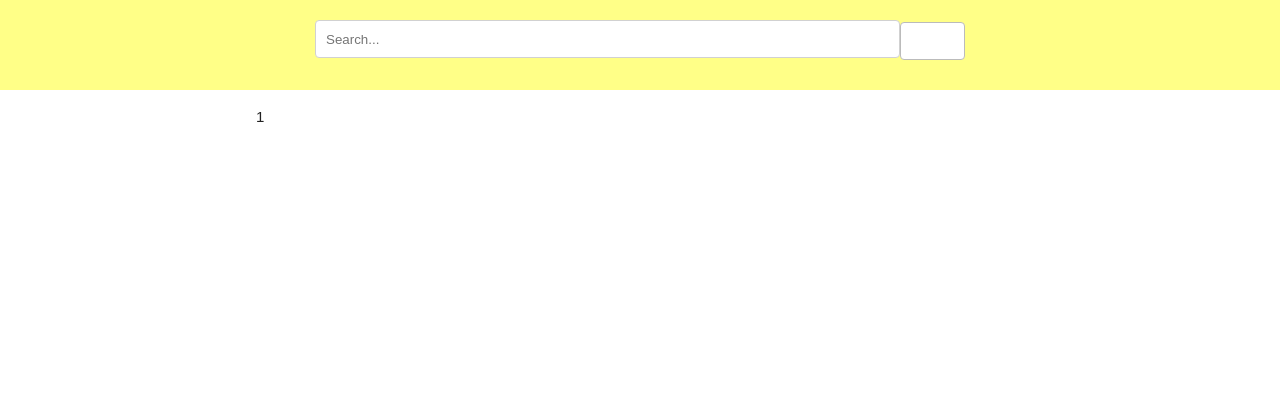
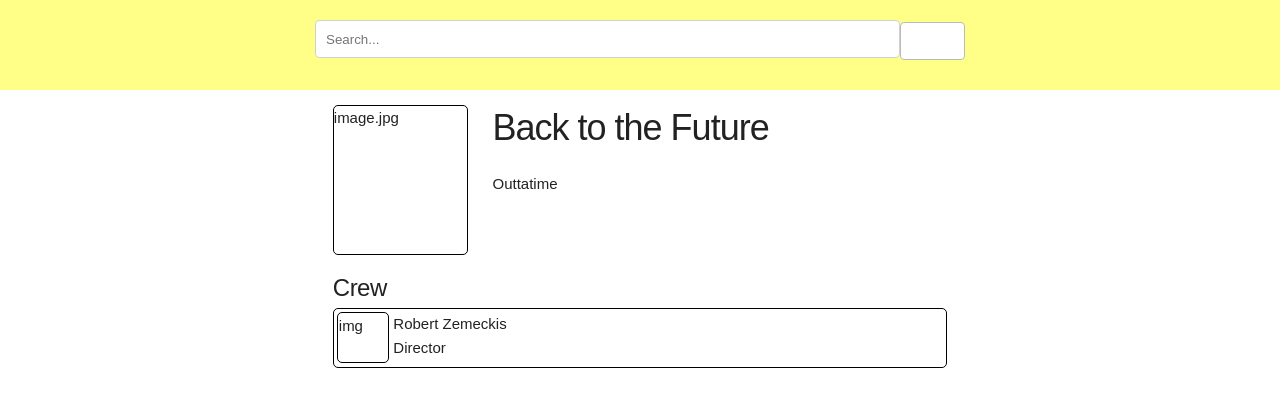
Before and after one commit to tandracek/BMS, a React (Create React App) app: page /title/1 in a window 1280 px wide. Shown: the top 406 px of the page. Built offline with nearby package versions, Linux system fonts and the light colour scheme; a web font is replaced by a local one.

Commit message:
Begun to add title page

```diff
--- a/public/index.html
+++ b/public/index.html
@@ -9,7 +9,7 @@
       homescreen on Android. See https://developers.google.com/web/fundamentals/engage-and-retain/web-app-manifest/
     -->
     <link rel="manifest" href="%PUBLIC_URL%/manifest.json">
-    <link rel="shortcut icon" href="%PUBLIC_URL%/favicon.ico">
+    <!--<link rel="shortcut icon" href="%PUBLIC_URL%/favicon.ico">-->
     <!--
       Notice the use of %PUBLIC_URL% in the tags above.
       It will be replaced with the URL of the `public` folder during the build.
@@ -19,7 +19,7 @@
       work correctly both with client-side routing and a non-root public URL.
       Learn how to configure a non-root public URL by running `npm run build`.
     -->
-    <title>Better Movie Database</title>
+    <title>Quick Movie Database</title>
   </head>
   <body>
     <noscript>
--- a/src/App.css
+++ b/src/App.css
@@ -21,18 +21,3 @@
         width: 60%;
     }
 }
-
-.loading-overlay {
-  position: absolute;
-  width: 100%;
-  height: 100%;
-  background: #ffff87;
-  opacity: 0.4;
-  overflow: auto;
-}
-
-.loading-icon {
-  top: 25%;
-  margin: 0 auto;
-  margin-top: 25px;
-}
--- a/src/App.js
+++ b/src/App.js
@@ -32,17 +32,23 @@
       });
     });*/
   }
+  handleSearchRoute = (search) => {
+    this.props.history.push(`/search?${search}`);
+  }
+  handleTitleRoute = (title) => {
+    this.props.history.push(`/title/${title}`);
+  }
   render() {
     return (
       <div className="App">
         <div className="App-header">
-          <SearchBarContainer history={this.props.history}/>
+          <SearchBarContainer history={this.props.history} onSearchRoute={this.handleSearchRoute} onTitleRoute={this.handleTitleRoute} />
         </div>
         <div className="App-main" id="main_view">
           <Switch>
-            <PropsRoute exact path='/' component={HomeContainer} onFinishLoad={this.handleFinishLoad} />
-            <PropsRoute path='/title/:title' component={TitleContainer} onFinishLoad={this.handleFinishLoad} />
-            <PropsRoute path='/search' component={SearchResultsContainer} onFinishLoad={this.handleFinishLoad} />
+            <PropsRoute exact path='/' component={HomeContainer} />
+            <PropsRoute path='/title/:title' component={TitleContainer} />
+            <PropsRoute path='/search' component={SearchResultsContainer} onTitleRoute={this.handleTitleRoute} />
           </Switch>
         </div>
       </div>
--- a/src/components/searchbar.js
+++ b/src/components/searchbar.js
@@ -1,6 +1,6 @@
 import React, { Component } from 'react';
 import ReactDOM from 'react-dom';
-import { Link, Redirect } from 'react-router-dom';
+import { Link } from 'react-router-dom';
 import '../css/searchbar.css';
 
 const performSearch = function (text) {
@@ -30,11 +30,11 @@
     }
     handleClick = (e) => {
         this.clearBar();
-        this.props.history.push(`/search?${this.state.input}`);
+        this.props.onSearchRoute(this.state.input);
     }
     handleResultClick = (title) => {
         this.clearBar();
-        this.props.history.push(`/title/${title}`);
+        this.props.onTitleRoute(title);
     }
     handleOnKeyUp = (e) => {
         if (this.searchTimeout)
--- a/src/components/searchresults.js
+++ b/src/components/searchresults.js
@@ -2,7 +2,7 @@
 import Loading from './loading';
 import '../css/searchresults.css';
 
-//TODO built and implement module that actually makes the api call
+//TODO build and implement module that actually makes the api call
 const runSearch = function (value) {
     const results = [
         { img: 'image1', title: 'Back to the Future', descr: 'Time travel' },
@@ -21,7 +21,7 @@
         }
     }
     handleClick = (title) => {
-        console.log('inside ' + title);
+        this.props.onTitleRoute(title);
     }
     performSearch(query) {
         this.setState({
--- a/src/components/title.js
+++ b/src/components/title.js
@@ -1,16 +1,86 @@
 import React, { Component } from 'react';
+import Loading from './loading';
+import '../css/title.css';
+
+const getTitleData = function(title) {
+    const data = {
+        title: "Back to the Future",
+        descr: "Outtatime",
+        image: "image.jpg",
+        crew: [
+            {
+                name: "Robert Zemeckis",
+                job: "Director",
+                image: "img"
+            }
+        ]
+    }
+    return Promise.resolve(data);
+}
 
 export default class TitleContainer extends Component {
+    constructor(props) {
+        super(props);
+        this.state = {
+            loading: true,
+            data: {
+                crew: []
+            }
+        }
+    }
+    componentDidMount() {
+        getTitleData(this.state.title).then((data) => {
+            this.setState({
+                data: data,
+                loading: false
+            });
+        }).catch((err) => {
+            this.setState({
+                loading: false
+            });
+            alert('Caught ' + err.toString());
+        });
+    }
     render() {
-        console.log(this.props);
-        return React.createElement(Title, { title: this.props.match.params.title });
+        return React.createElement(Title, { loading: this.state.loading, data: this.state.data });
     }
 }
 
-const Title = (props) => {
+const Title = ({ data, loading }) => {
     return (
-        <div>
-            {props.title}
+        <div className="container">
+            <Loading isLoading={loading} />
+            <div className="row title-header">
+                <div className="three columns title-image">{ data.image }</div>
+                <div className="nine columns">
+                    <h3>{ data.title }</h3>
+                    <div>{ data.descr }</div>
+                </div>
+            </div>
+            <div className="title-crew">
+                <h5 className="title-crew-heading">Crew</h5>
+                <PersonList persons={data.crew} />
+            </div>
         </div>
     )
 }
+
+const PersonList = ({ persons }) => {
+    return (
+        <div className="row">
+            { persons ? persons.map(p => <Person person={p} />) : null }
+        </div>
+    )
+}
+
+const Person = ({ person }) => {
+    return (
+        <div className="twelve columns title-person">
+            <div className="title-person-image">{ person.image }</div>
+            <div className="title-person-main">
+                <div>{ person.name }</div>
+                <div>{ person.job }</div>
+            </div>
+        </div>
+    )
+}
--- /dev/null
+++ b/src/css/title.css
@@ -0,0 +1,40 @@
+.title-header {
+    height: 150px;
+    margin-bottom: 15px;
+}
+
+.title-crew-heading {
+    margin-bottom: 2px;
+}
+
+.title-image {
+    border: 1px solid black;
+    border-radius: 5px;
+    height: 100%;
+}
+
+.title-person {
+    height: 60px;
+    padding: 3px;
+    border: 1px solid black;
+    border-radius: 5px;
+}
+.title-person:hover {
+  background: #eee;
+  cursor: pointer;
+}
+
+.title-person-image {
+    width: 8%;
+    height: 90%;
+    border: 1px solid black;
+    border-radius: 5px;
+    padding: 1px;
+    float: left;
+    margin-right: 4px;
+}
+
+.title-person-main {
+    width: 70%;
+    display: inline-block;
+}
--- a/src/index.js
+++ b/src/index.js
@@ -2,8 +2,6 @@
 import ReactDOM from 'react-dom';
 import { BrowserRouter, Route } from 'react-router-dom';
 import App from './App';
-import TitleContainer from './components/title';
-import HomeContainer from './components/home';
 import registerServiceWorker from './registerServiceWorker';
 import './index.css';
 
```
Also changed, not shown: public/manifest.json, 1 other file (tests, documents, lock files or other folders).
